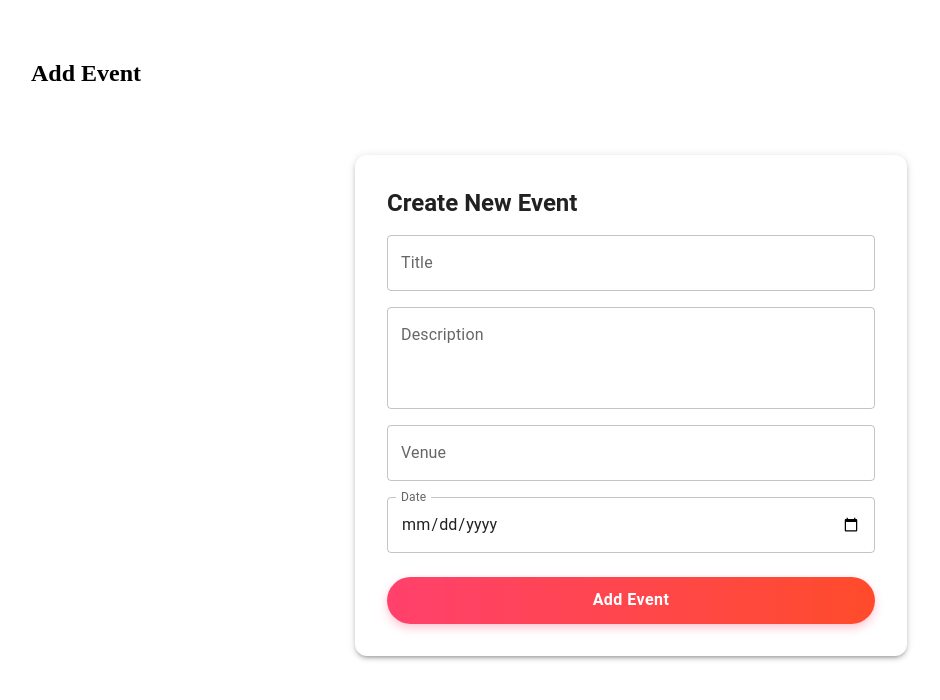
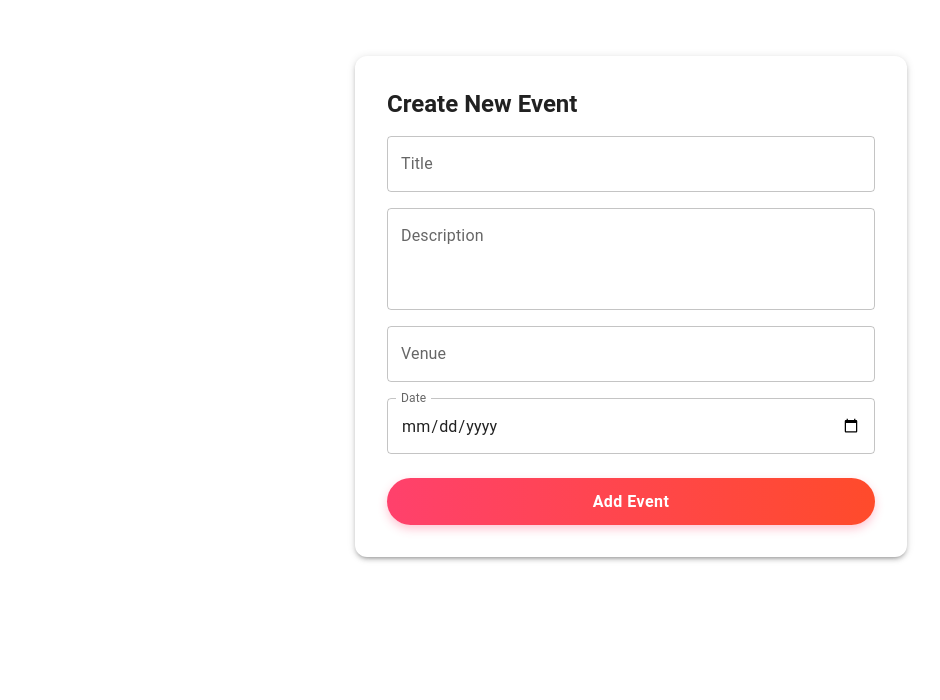
Before and after one commit to sushma-acharya98/Event-Management-App, a Next.js app: page /add in a window 1280 px wide. Shown: the top 700 px of the page, without its empty margins (9-949 px from the left). Built offline with nearby package versions, Linux system fonts and the light colour scheme.

Commit message:
Update code and improvement

```diff
--- a/src/app/globals.css
+++ b/src/app/globals.css
@@ -1,5 +1,5 @@
 
-@import url('https://fonts.googleapis.com/css2?family=Lato:ital,wght@0,100;0,300;0,400;0,700;0,900;1,100;1,300;1,400;1,700;1,900&display=swap');
+/* @import url('https://fonts.googleapis.com/css2?family=Lato:ital,wght@0,100;0,300;0,400;0,700;0,900;1,100;1,300;1,400;1,700;1,900&display=swap'); */
 
 body {
   font-family: "Lato", sans-serif;
@@ -24,3 +24,11 @@ body {
   text-align: center;
   margin-bottom: 30px;
 }
+
+.update-event-page,
+.add-event-page {
+  padding: 80px 30px;
+  max-width: 900px;
+  margin: 0 auto;
+  text-align: center;
+}
--- a/src/pages/add.tsx
+++ b/src/pages/add.tsx
@@ -2,10 +2,11 @@ import EventForm from "@/components/EventForm";
 
 const AddPage = () => {
     return (
-        <div style={{ padding: "2rem" }}>
-            <h2>Add Event</h2>
-            <EventForm />
-        </div>
+        <>
+            <div className="add-event-page">
+                <EventForm />
+            </div>
+        </>
     );
 }
 
```
Also changed, not shown: src/components/EventList.tsx (+5 -2 lines), src/pages/update.tsx (+5 -4 lines).
